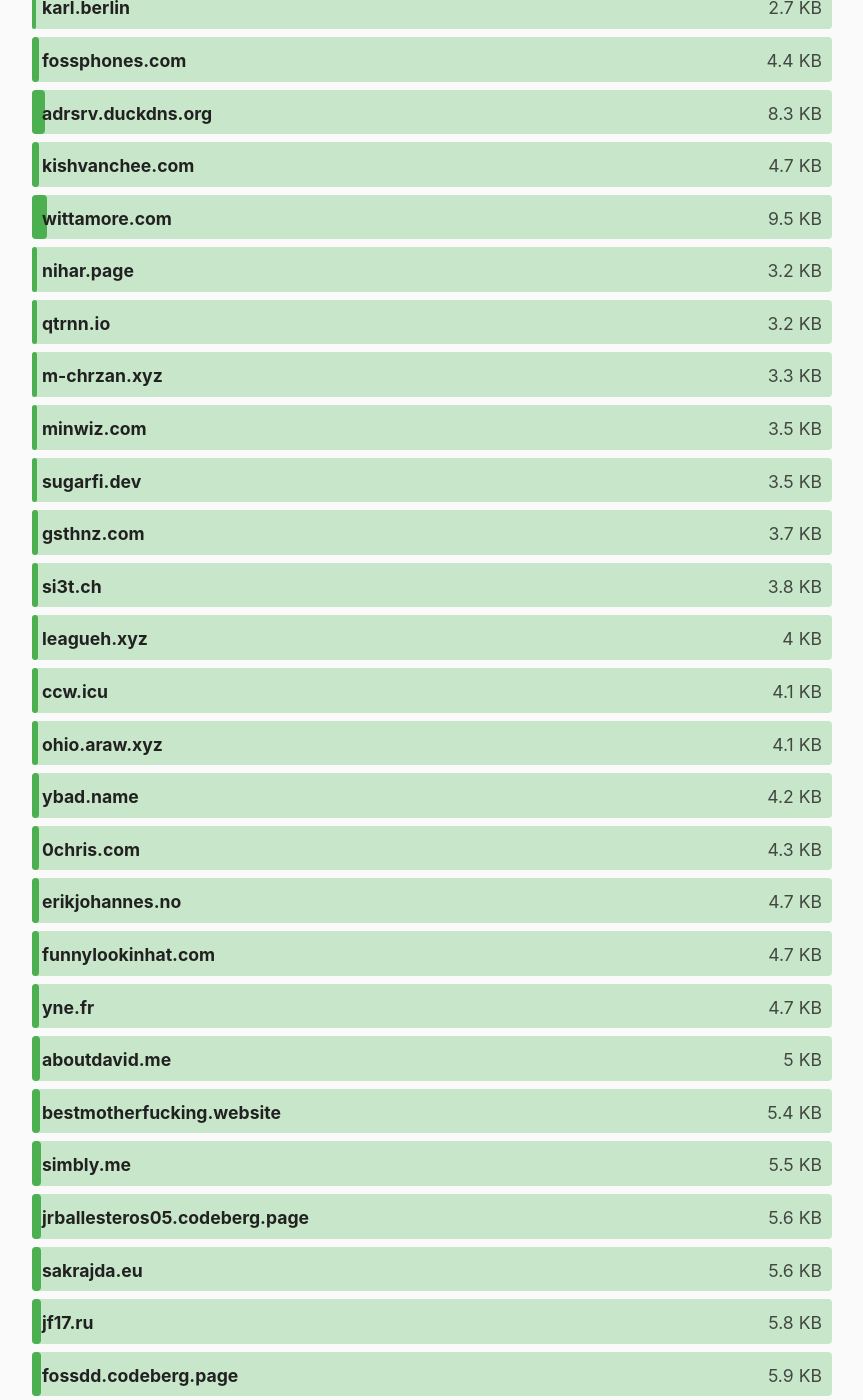
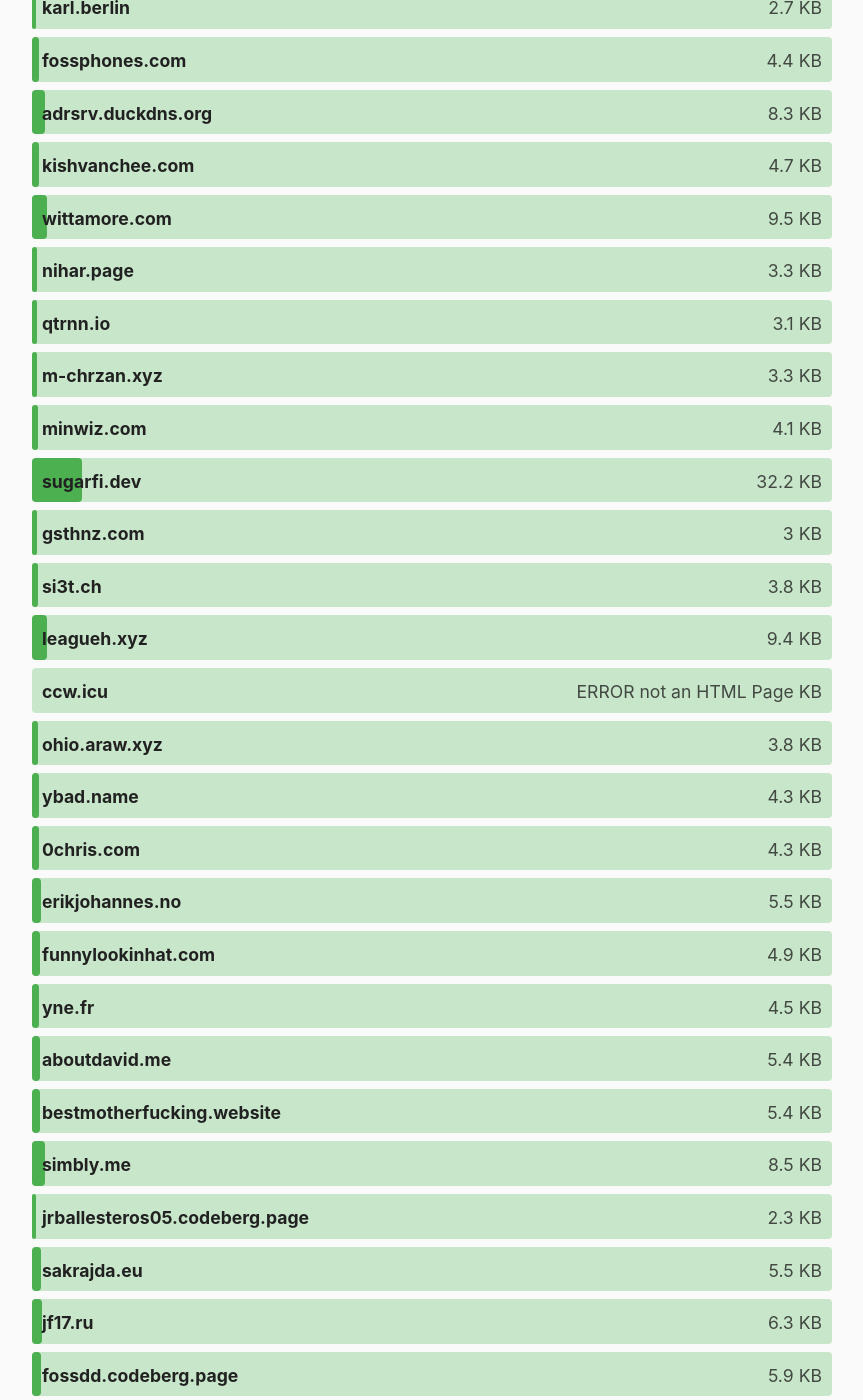
Before and after one commit to kevquirk/512kb.club, a Jekyll site: the page built from index.md, in a window 1280 px wide and 1400 px high, scrolled down 1457 px. Shown: the whole window, without its empty margins (208-1071 px from the left). Built offline with Jekyll 4.4.1, drawn with Linux system fonts in a browser that asks for light colours; some of the changed text lies outside the part shown.

Commit message:
Recheck sizes of all green team (second batch)

```diff
--- a/_data/green-team.yml
+++ b/_data/green-team.yml
@@ -50,133 +50,133 @@
 
 - domain: nihar.page
   url: https://nihar.page
-  size: 3.2
-  last_checked:
+  size: 3.3
+  last_checked: 2021-05-18
 
 - domain: qtrnn.io
   url: https://qtrnn.io
-  size: 3.2
-  last_checked:
+  size: 3.1
+  last_checked: 2021-05-18
 
 - domain: m-chrzan.xyz
   url: https://m-chrzan.xyz
   size: 3.3
-  last_checked:
+  last_checked: 2021-05-18
 
 - domain: minwiz.com
   url: https://minwiz.com
-  size: 3.5
-  last_checked:
+  size: 4.1
+  last_checked: 2021-05-18
 
 - domain: sugarfi.dev
   url: https://sugarfi.dev
-  size: 3.5
-  last_checked:
+  size: 32.2
+  last_checked: 2021-05-18
 
 - domain: gsthnz.com
   url: https://gsthnz.com
-  size: 3.7
-  last_checked:
+  size: 3
+  last_checked: 2021-05-18
 
 - domain: si3t.ch
   url: https://si3t.ch
   size: 3.8
-  last_checked:
+  last_checked: 2021-05-18
 
 - domain: leagueh.xyz
   url: https://leagueh.xyz/en/
-  size: 4
-  last_checked:
+  size: 9.4
+  last_checked: 2021-05-18
 
 - domain: ccw.icu
   url: https://www.ccw.icu
-  size: 4.1
-  last_checked:
+  size: ERROR not an HTML Page
+  last_checked: 2021-05-18
 
 - domain: ohio.araw.xyz
   url: https://ohio.araw.xyz
-  size: 4.1
-  last_checked:
+  size: 3.8
+  last_checked: 2021-05-18
 
 - domain: ybad.name
   url: https://ybad.name
-  size: 4.2
-  last_checked:
+  size: 4.3
+  last_checked: 2021-05-18
 
 - domain: 0chris.com
   url: https://www.0chris.com
   size: 4.3
-  last_checked:
+  last_checked: 2021-05-18
 
 - domain: erikjohannes.no
   url: https://erikjohannes.no
-  size: 4.7
-  last_checked:
+  size: 5.5
+  last_checked: 2021-05-18
 
 - domain: funnylookinhat.com
   url: https://funnylookinhat.com
-  size: 4.7
-  last_checked:
+  size: 4.9
+  last_checked: 2021-05-18
 
 - domain: yne.fr
   url: https://yne.fr
-  size: 4.7
-  last_checked:
+  size: 4.5
+  last_checked: 2021-05-18
 
 - domain: aboutdavid.me
   url: https://aboutdavid.me
-  size: 5
-  last_checked:
+  size: 5.4
+  last_checked: 2021-05-18
 
 - domain: bestmotherfucking.website
   url: https://bestmotherfucking.website
   size: 5.4
-  last_checked:
+  last_checked: 2021-05-18
 
 - domain: simbly.me
   url: https://simbly.me
-  size: 5.5
-  last_checked:
+  size: 8.5
+  last_checked: 2021-05-18
 
 - domain: jrballesteros05.codeberg.page
   url: https://jrballesteros05.codeberg.page
-  size: 5.6
-  last_checked:
+  size: 2.3
+  last_checked: 2021-05-18
 
 - domain: sakrajda.eu
   url: https://sakrajda.eu
-  size: 5.6
-  last_checked:
+  size: 5.5
+  last_checked: 2021-05-18
 
 - domain: jf17.ru
   url: https://jf17.ru
-  size: 5.8
-  last_checked:
+  size: 6.3
+  last_checked: 2021-05-18
 
 - domain: fossdd.codeberg.page
   url: https://fossdd.codeberg.page
   size: 5.9
-  last_checked:
+  last_checked: 2021-05-18
 
 - domain: danielcuttridge.com
   url: https://danielcuttridge.com
-  size: 6
-  last_checked:
+  size: 26.1
+  last_checked: 2021-05-18
 
 - domain: dev-nonsense.com
   url: https://dev-nonsense.com
-  size: 6
-  last_checked:
+  size: 5.5
+  last_checked: 2021-05-18
 
 - domain: lo.hn
   url: https://lo.hn
   size: 6.2
-  last_checked:
+  last_checked: 2021-05-18
 
 - domain: dotfilehub.com
   url: https://dotfilehub.com
-  size: 6.5
-  last_checked:
+  size: 7.8
+  last_checked: 2021-05-18
 
 - domain: eink.link
   url: https://eink.link
@@ -326,7 +326,7 @@
 - domain: bala-frontdev.github.io
   url: https://bala-frontdev.github.io/
   size: 14.9
-  last_checked: 20210517
+  last_checked: 2021-05-17
 
 - domain: donohoe.dev
   url: https://donohoe.dev
```
